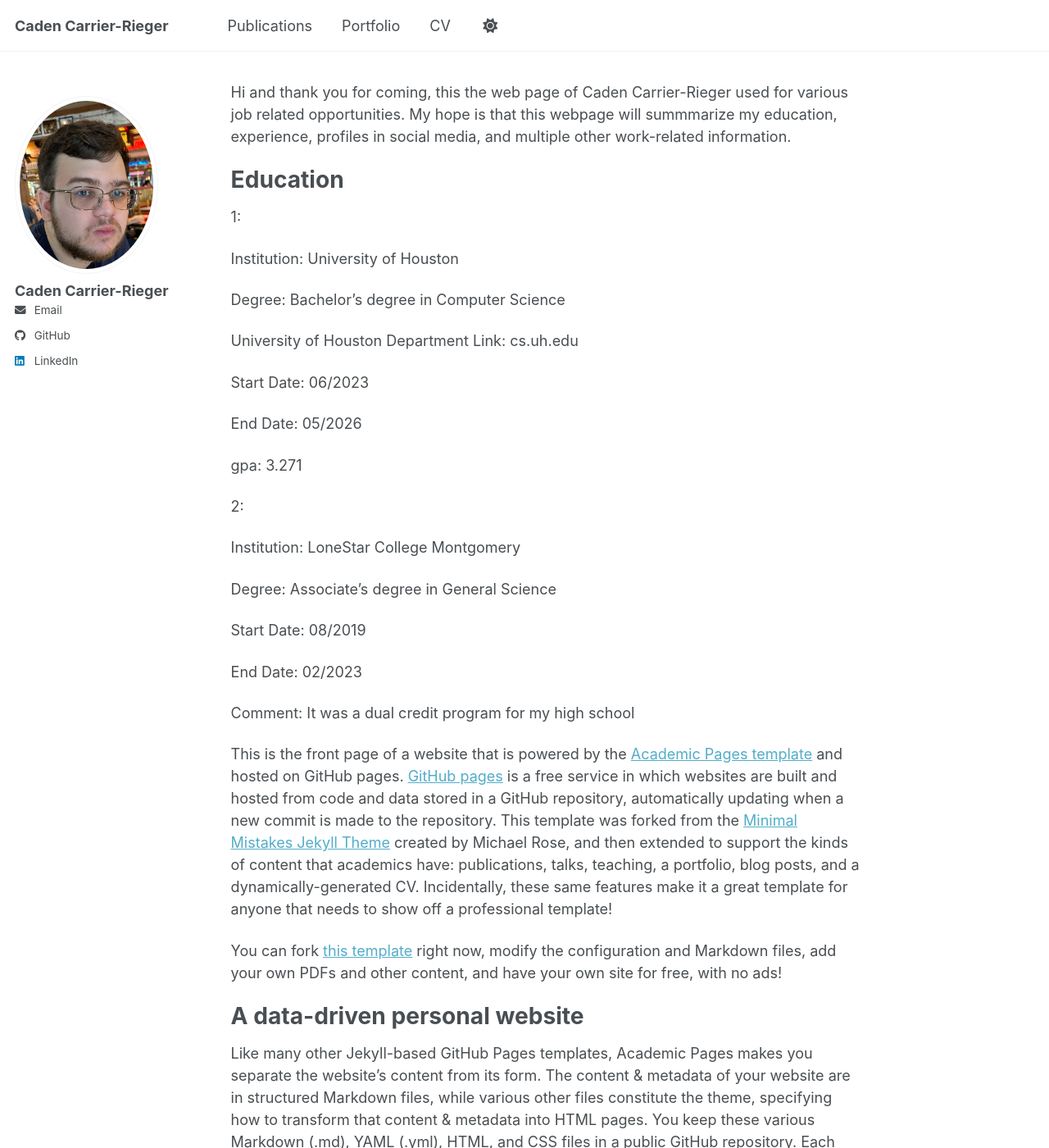
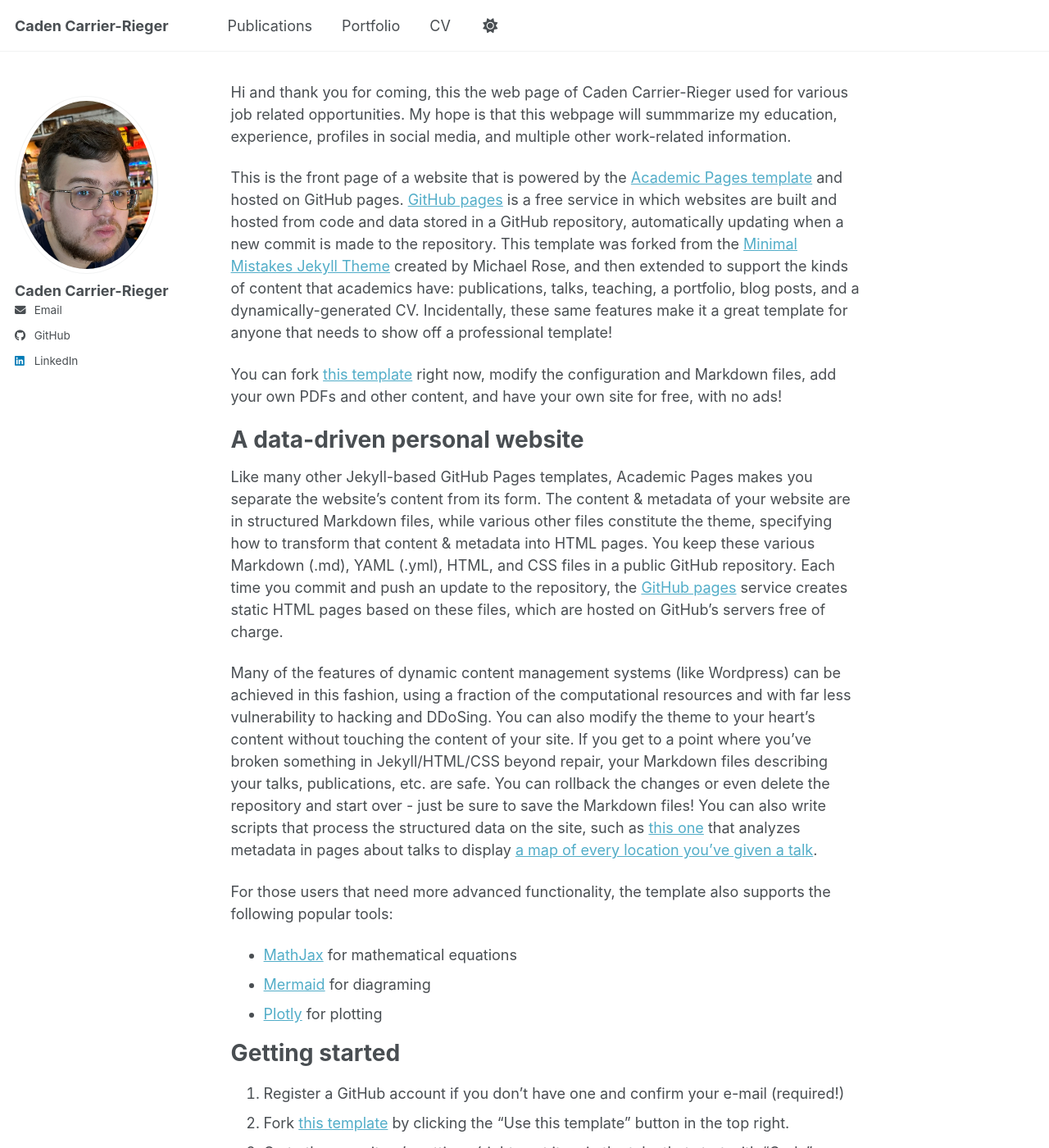
Before and after one commit to cadenrieger-lgtm/cadenrieger-lgtm.github.io, a Jekyll site: the page built from _pages/about.md, in a window 1280 px wide and 1400 px high. Shown: the whole window at 82% size. Built offline with Jekyll 4.4.1, drawn with Linux system fonts in a browser that asks for light colours; our own code applies the rules of GitHub Pages for plain Markdown files; a script bundle is joined from its source files by our own code; library files that are not in the unit come from our copies.

Commit message:
Simplify about page by removing education details
Removed detailed education information for brevity.

```diff
--- a/_pages/about.md
+++ b/_pages/about.md
@@ -1,32 +1,4 @@
 Hi and thank you for coming, this the web page of Caden Carrier-Rieger used for various job related opportunities. My hope is that this webpage will summmarize my education, experience, profiles in social media, and multiple other work-related information.
-
-Education
-======
-1:
-
-Institution: University of Houston
-
-Degree: Bachelor's degree in Computer Science
-
-University of Houston Department Link: cs.uh.edu
-
-Start Date: 06/2023
-
-End Date: 05/2026
-
-gpa: 3.271
-
-2:
-
-Institution: LoneStar College Montgomery
-
-Degree: Associate's degree in General Science
-
-Start Date: 08/2019
-
-End Date: 02/2023
-
-Comment: It was a dual credit program for my high school
 
 This is the front page of a website that is powered by the [Academic Pages template](https://github.com/academicpages/academicpages.github.io) and hosted on GitHub pages. [GitHub pages](https://pages.github.com) is a free service in which websites are built and hosted from code and data stored in a GitHub repository, automatically updating when a new commit is made to the repository. This template was forked from the [Minimal Mistakes Jekyll Theme](https://mmistakes.github.io/minimal-mistakes/) created by Michael Rose, and then extended to support the kinds of content that academics have: publications, talks, teaching, a portfolio, blog posts, and a dynamically-generated CV. Incidentally, these same features make it a great template for anyone that needs to show off a professional template!
 
```
